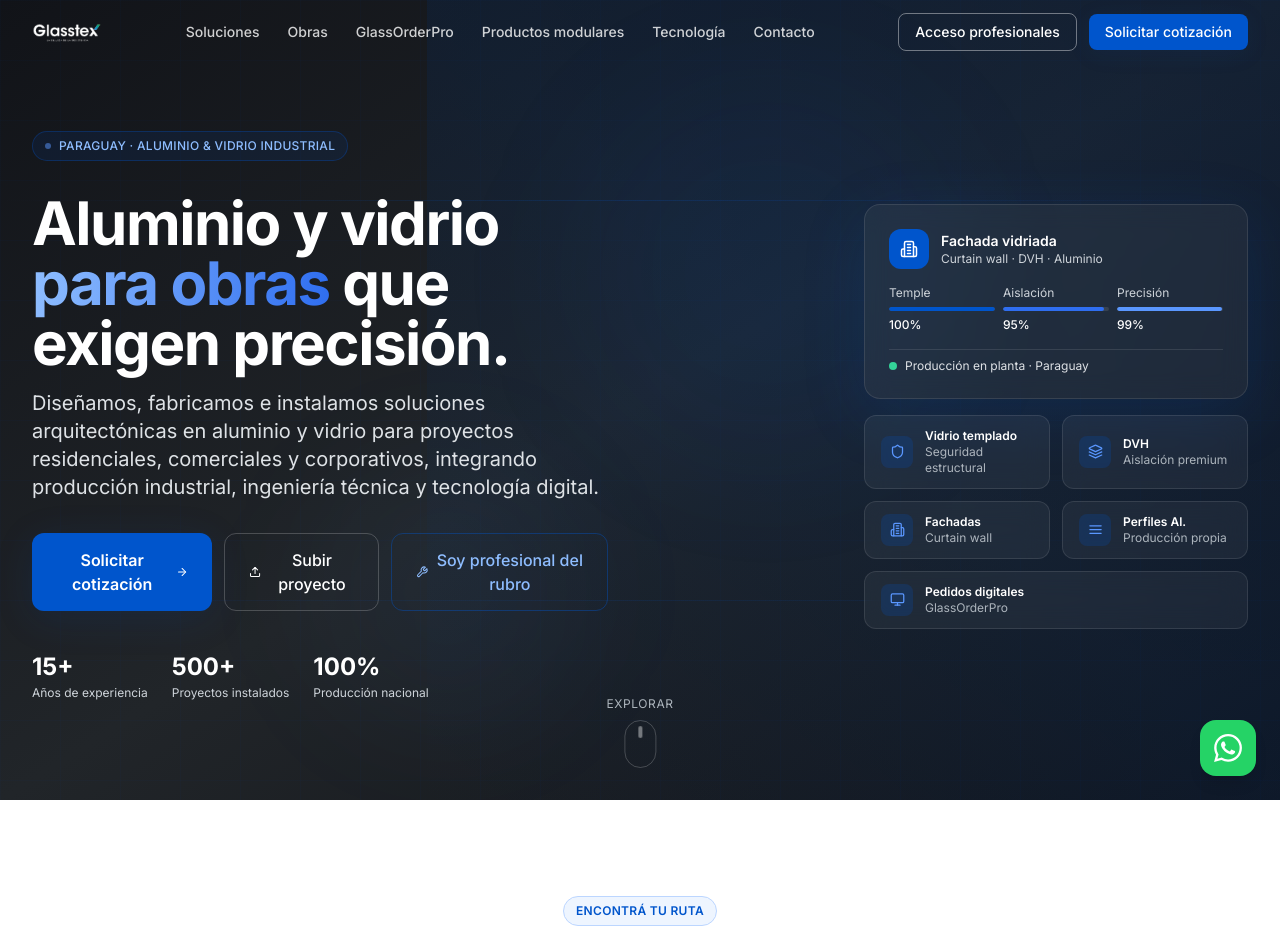
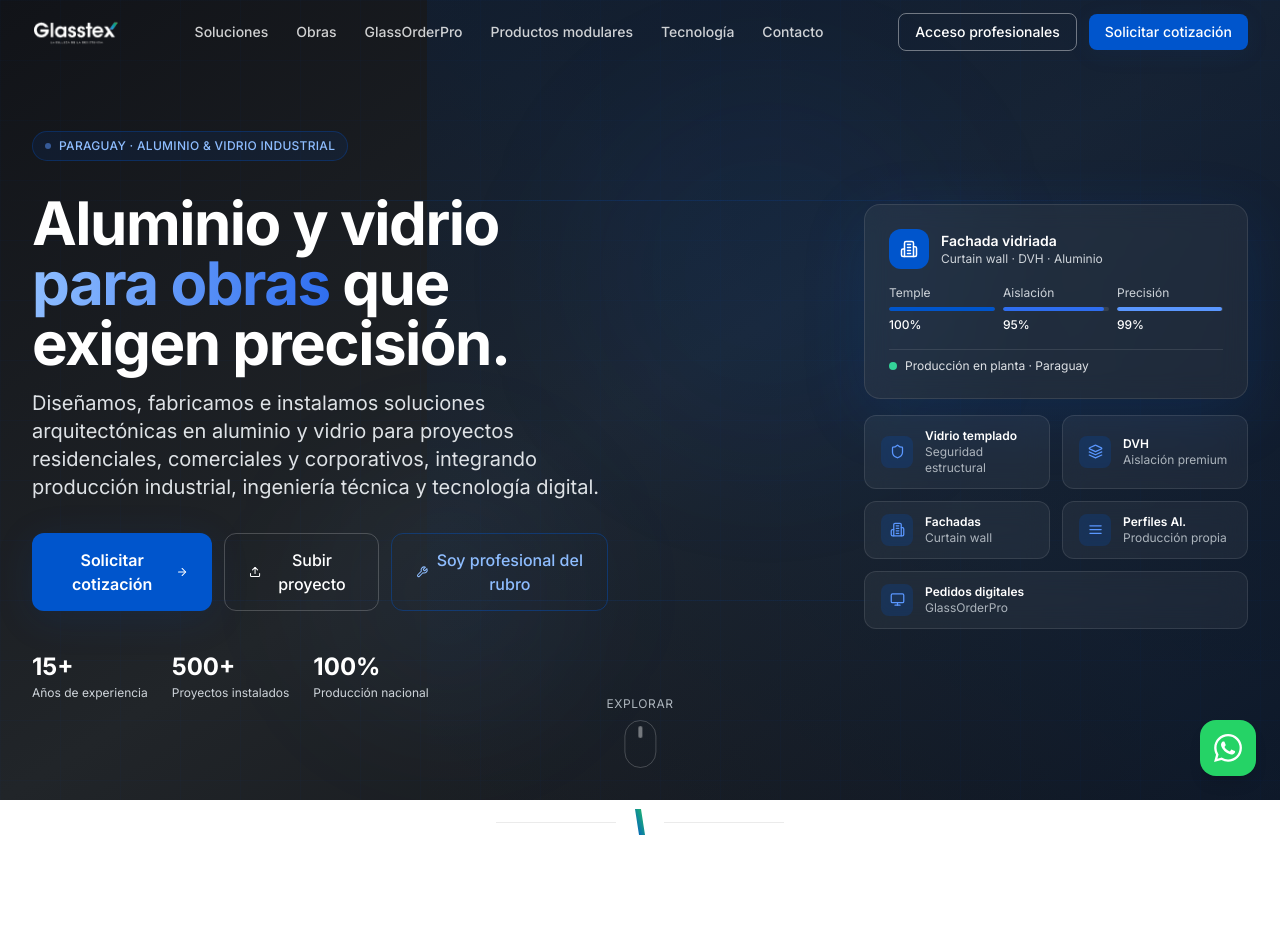
Before and after one commit to mathiasromanderbas-debug/glasstex-web, a Next.js app: page / in a window 1280 px wide. Shown: the top 938 px of the page. Built offline with nearby package versions, Linux system fonts and the light colour scheme.

Commit message:
feat: logo h-10, isotipo como separador de secciones

```diff
--- a/src/app/page.tsx
+++ b/src/app/page.tsx
@@ -15,6 +15,7 @@ import ContactCTA from '@/components/ContactCTA'
 import ContactSection from '@/components/ContactSection'
 import Footer from '@/components/Footer'
 import WhatsAppButton from '@/components/WhatsAppButton'
+import SectionDivider from '@/components/SectionDivider'
 
 export default function Home() {
   // Scroll reveal effect
@@ -41,15 +42,38 @@ export default function Home() {
     <main className="min-h-screen">
       <Header />
       <Hero />
+
+      {/* light bg → light divider */}
+      <SectionDivider variant="light" />
       <SegmentSelector />
+
+      <SectionDivider variant="light" />
       <CapabilitiesGrid />
+
+      <SectionDivider variant="light" />
       <SolutionsSection />
+
+      {/* dark section — divider oscuro antes y después */}
+      <SectionDivider variant="light" />
       <GlassOrderProSection />
+      <SectionDivider variant="dark" />
+
       <ModularProductsSection />
+
+      <SectionDivider variant="light" />
       <ProjectsSection />
+
+      <SectionDivider variant="light" />
       <ProcessTimeline />
+
+      <SectionDivider variant="light" />
       <DifferentialsSection />
+
+      {/* dark section */}
+      <SectionDivider variant="light" />
       <ContactCTA />
+      <SectionDivider variant="dark" />
+
       <ContactSection />
       <Footer />
       <WhatsAppButton />
--- a/src/components/Footer.tsx
+++ b/src/components/Footer.tsx
@@ -35,7 +35,7 @@ export default function Footer() {
               <img
                 src="/logo-glasstex-white.png"
                 alt="Glasstex"
-                className="h-8 w-auto"
+                className="h-10 w-auto"
               />
             </div>
             <p className="text-graphite-400 text-sm leading-relaxed mb-6">
--- a/src/components/Header.tsx
+++ b/src/components/Header.tsx
@@ -54,7 +54,7 @@ export default function Header() {
               <img
                 src={isScrolled ? '/logo-glasstex.png' : '/logo-glasstex-white.png'}
                 alt="Glasstex"
-                className="h-8 w-auto transition-opacity duration-300"
+                className="h-10 w-auto transition-opacity duration-300"
               />
             </a>
 
--- /dev/null
+++ b/src/components/SectionDivider.tsx
@@ -0,0 +1,51 @@
+/**
+ * SectionDivider — Separador visual entre secciones usando el isotipo Glasstex.
+ * Usa el slash diagonal con gradiente azul→verde como elemento de marca.
+ */
+
+interface Props {
+  /** 'light' = fondo blanco/claro | 'dark' = fondo oscuro */
+  variant?: 'light' | 'dark'
+}
+
+export default function SectionDivider({ variant = 'light' }: Props) {
+  const lineColor = variant === 'light' ? 'rgba(0,0,0,0.08)' : 'rgba(255,255,255,0.08)'
+
+  return (
+    <div className="flex items-center justify-center py-2" aria-hidden="true">
+      {/* Línea izquierda */}
+      <div
+        className="flex-1 max-w-[120px] h-px"
+        style={{ background: lineColor }}
+      />
+
+      {/* Isotipo — slash diagonal con gradiente */}
+      <div className="mx-4 flex-shrink-0">
+        <svg
+          width="16"
+          height="28"
+          viewBox="0 0 16 28"
+          fill="none"
+          xmlns="http://www.w3.org/2000/svg"
+        >
+          <defs>
+            <linearGradient id="divGrad" x1="0%" y1="100%" x2="100%" y2="0%">
+              <stop offset="0%" stopColor="#0055CC" />
+              <stop offset="100%" stopColor="#22C55E" />
+            </linearGradient>
+          </defs>
+          <polygon
+            points="3,1 9,1 13,27 7,27"
+            fill="url(#divGrad)"
+          />
+        </svg>
+      </div>
+
+      {/* Línea derecha */}
+      <div
+        className="flex-1 max-w-[120px] h-px"
+        style={{ background: lineColor }}
+      />
+    </div>
+  )
+}
```
